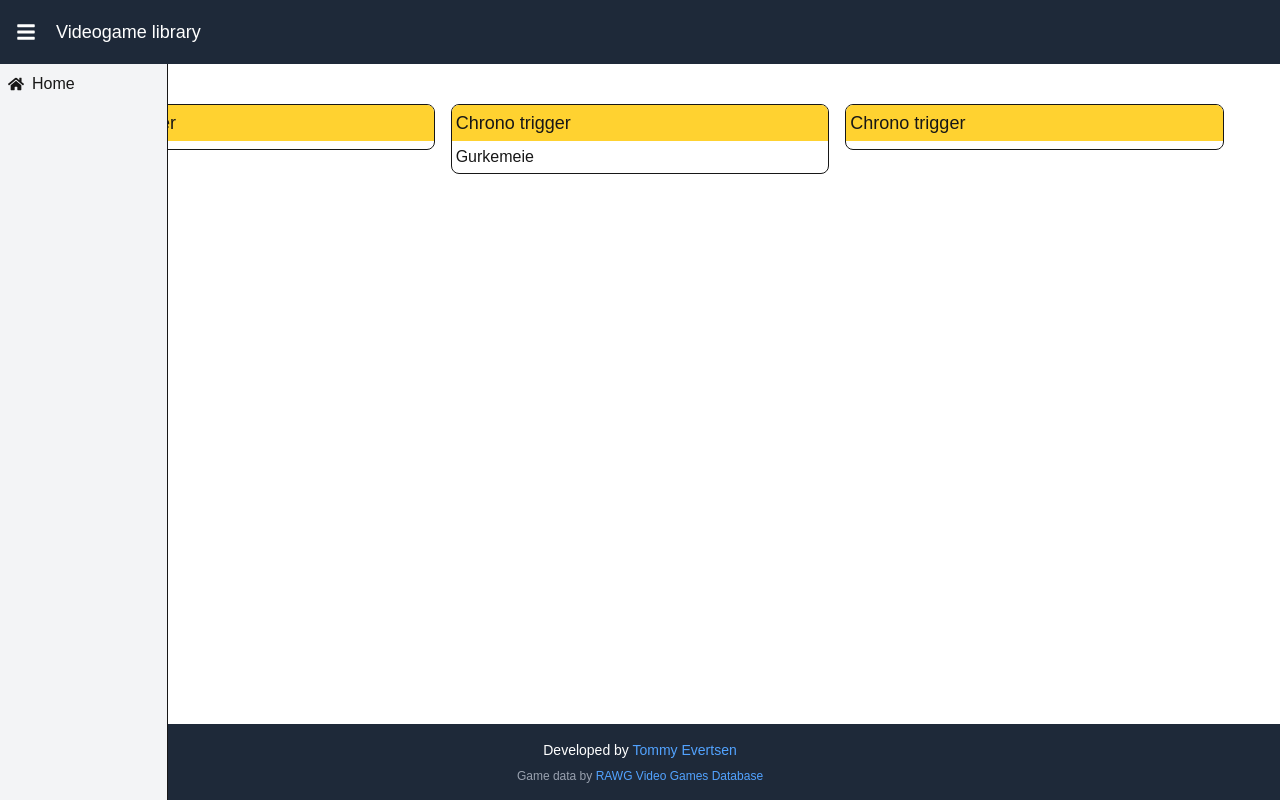
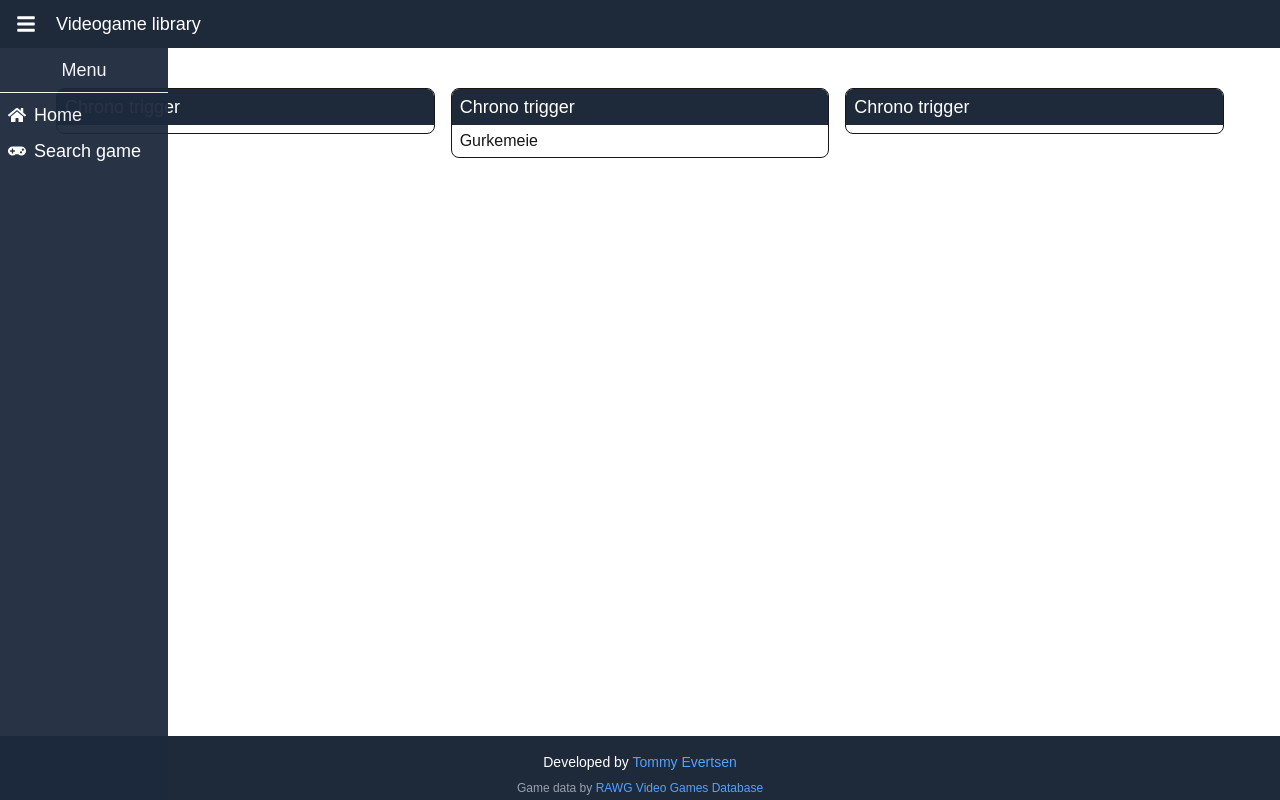
Before and after one commit to TommyEvertsen/Games_library, a Next.js app: page / in a window 1280 px wide. Both pictures are taken after a click on the element 26 px from the left and 32 px from the top of the page. Built offline with nearby package versions, Linux system fonts and the light colour scheme.

Commit message:
Finished the sidebar

```diff
--- a/app/components/Card.tsx
+++ b/app/components/Card.tsx
@@ -5,10 +5,10 @@
     <>
       <div className="cardWrapper ">
         <div className="card rounded-lg border overflow-hidden">
-          <div className="cardTop py-1 px-1 text-lg  bg-amber-300 ">
+          <div className="cardTop py-1 px-2 text-lg  bg-gray-800 text-white ">
             {title}
           </div>
-          <div className="cardContent py-1 px-1 text-base">{text}</div>
+          <div className="cardContent py-1 px-2 text-base">{text}</div>
         </div>
       </div>
     </>
--- a/app/components/Footer.tsx
+++ b/app/components/Footer.tsx
@@ -1,6 +1,6 @@
 export default function Footer() {
   return (
-    <footer className="bg-gray-800 text-white py-4 px-4 mt-auto">
+    <footer className="bg-gray-800 text-white py-4 mt-auto h-16">
       <div className=" mx-auto flex flex-col items-center gap-2 text-sm">
         <p className="text-center">
           Developed by{" "}
--- a/app/components/Header.tsx
+++ b/app/components/Header.tsx
@@ -18,8 +18,8 @@
 
   return (
     <>
-      <div className="bg-gray-800 text-white min-h-16 flex px-4 items-center relative">
-        <div className="flex items-center gap-2">
+      <div className="bg-gray-800 text-white min-h-12 flex px-4 items-center sticky top-0">
+        <div className="flex items-center gap-2 ">
           <span
             className="text-xl mr-3 hover:text-blue-300 cursor-pointer"
             onClick={toggleSidebar}
--- a/app/components/SideBar.tsx
+++ b/app/components/SideBar.tsx
@@ -1,6 +1,7 @@
 "use client";
 import { useRouter } from "next/navigation";
 import { FaHome } from "react-icons/fa";
+import { FaGamepad } from "react-icons/fa";
 
 interface SideBarProps {
   isOpen: boolean;
@@ -14,28 +15,41 @@
     router.push("/");
   };
 
+  const goToSearch = () => {
+    router.push("/game-search");
+  };
+
   const links = [
     {
       title: "Home",
       onclick: goToHome,
       icon: FaHome,
     },
+    {
+      title: "Search game",
+      onclick: goToSearch,
+      icon: FaGamepad,
+    },
   ];
 
   return (
     <>
       {isOpen && (
-        <div className="fixed top-16 left-0 h-[calc(100vh-4rem)] w-42 z-50">
-          <div className="w-full h-full bg-gray-100 border-r">
+        <div className="openedSideBarWrapper fixed top-12 left-0 bottom-0 w-42 z-50 transition ease-in duration-300">
+          <div className="openedSideBar w-full h-full bg-slate-800 opacity-95  ">
             <div className="">
               <nav>
-                <ul className="">
+                <h2 className="text-gray-100 lg:text-lg flex justify-center py-2 border-b ">
+                  Menu
+                </h2>
+                <ul className="text-white lg:text-lg py-1">
                   {links.map((link, index) => (
                     <li
                       key={index}
-                      className="px-2 py-2 rounded cursor-pointer hover:bg-blue-300 flex items-center gap-2"
+                      className="py-1 px-2 rounded cursor-pointer  hover:text-blue-400 flex items-center gap-2"
+                      onClick={link.onclick}
                     >
-                      <FaHome />
+                      <link.icon />
                       <span>{link.title}</span>
                     </li>
                   ))}
@@ -45,6 +59,25 @@
           </div>
         </div>
       )}
+      {!isOpen && (
+        <div className="unopenedSideBarWrapper fixed top-12 left-0 bottom-0 w-12 z-50  bg-slate-800 opacity-95  ">
+          <div className="unopenedSidebar w-full h-full ">
+            <nav className="flex justify-center pt-2 text-xl text-white">
+              <ul>
+                {links.map((link, index) => (
+                  <li
+                    key={index}
+                    onClick={link.onclick}
+                    className="py-1.5 hover:text-blue-400  cursor-pointer"
+                  >
+                    <link.icon />
+                  </li>
+                ))}
+              </ul>
+            </nav>
+          </div>
+        </div>
+      )}
     </>
   );
 };
--- a/app/components/Tbutton.tsx
+++ b/app/components/Tbutton.tsx
@@ -10,7 +10,7 @@
   const getVariantClasses = (variant: string) => {
     switch (variant) {
       case "primary":
-        return "bg-white border-2 border-black transition-color duration-400 ease-in-out hover:bg-blue-600 hover:text-white";
+        return "bg-white border-2 border-black transition-color duration-400 ease-in-out hover:bg-blue-400 hover:text-white";
       case "warning":
         return "bg-white border-2 border-black transition-color duration-400 ease-in-out hover:bg-yellow-600 hover:text-white ";
       case "secondary":
--- a/app/game-info/[id]/page.tsx
+++ b/app/game-info/[id]/page.tsx
@@ -88,6 +88,10 @@
         ) : (
           <>
             <div className="loadingScreen flex justify-center mt-16 text-3xl">
+              <svg
+                className="mr-3 size-5 animate-spin ..."
+                viewBox="0 0 24 24"
+              ></svg>
               <h1>Loading game information...</h1>
             </div>
           </>
```
